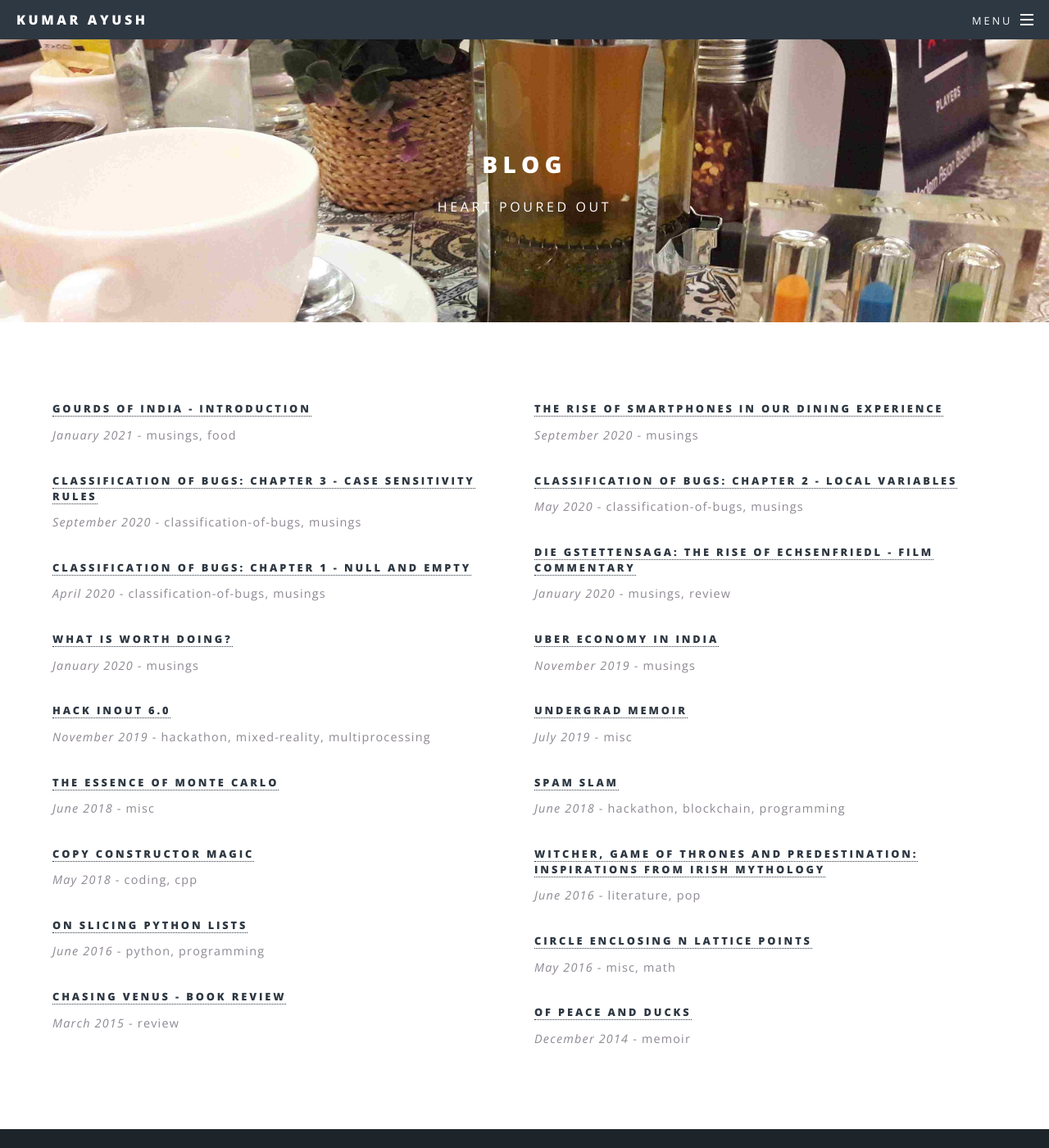
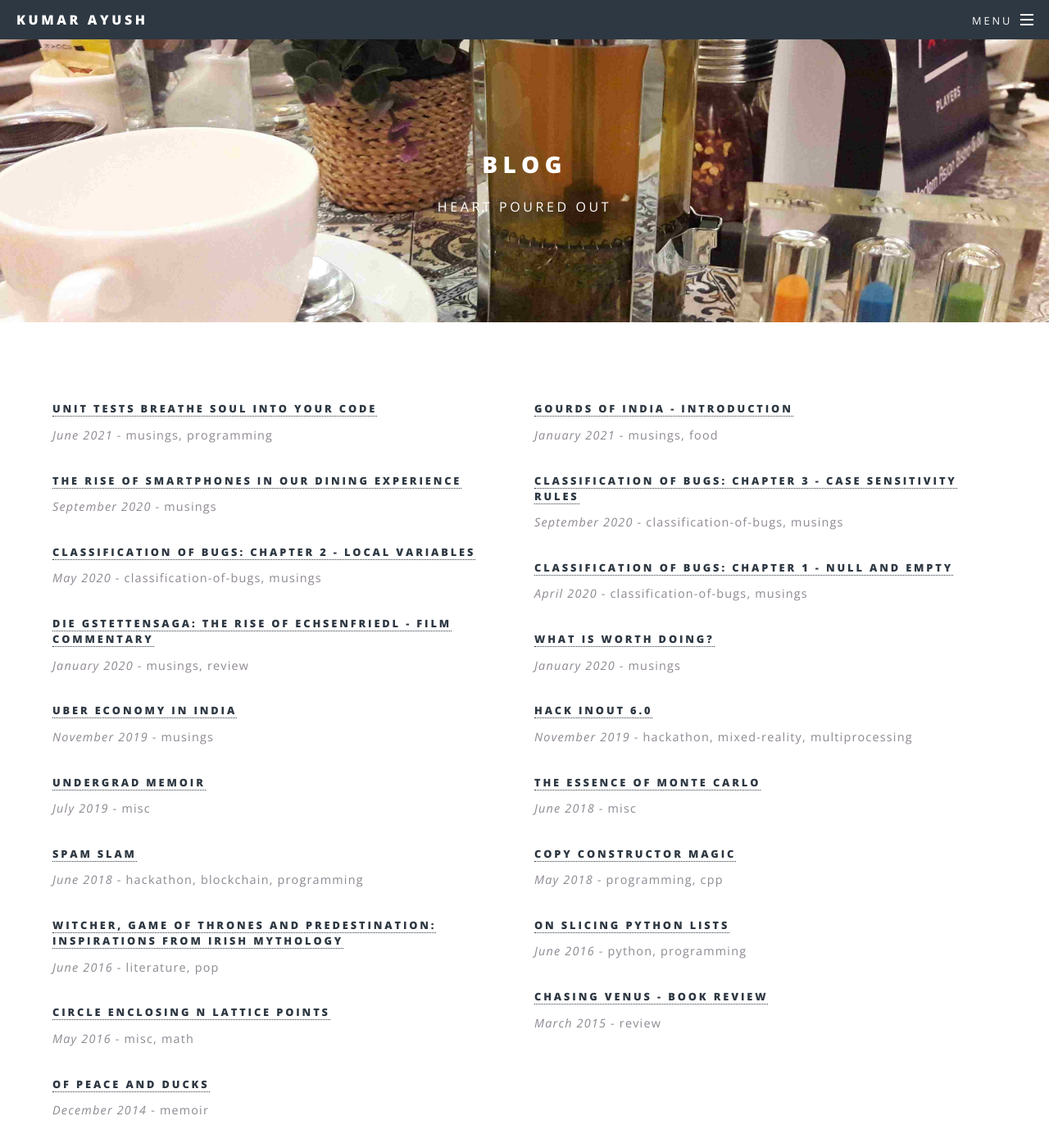
Before and after one commit to cheekujodhpur/website, a Jekyll site: the page built from _pages/blog.html, in a window 1280 px wide and 1400 px high. Shown: the whole window at 82% size. Built offline with Jekyll 4.4.1, drawn with Linux system fonts in a browser that asks for light colours; some of the changed lines change nothing that is shown.

Commit message:
add unit tests blog

```diff
--- a/_bposts/copy-constructor-magic.md
+++ b/_bposts/copy-constructor-magic.md
@@ -2,7 +2,7 @@
 layout: blog
 title:  "Copy Constructor Magic"
 date:   2018-05-20 12:42:00
-categories: coding cpp
+categories: programming cpp
 ---
 
 <script markdown="0" src="https://cdn.rawgit.com/google/code-prettify/master/loader/run_prettify.js"></script>
--- /dev/null
+++ b/_bposts/unit-tests-soul.md
@@ -0,0 +1,19 @@
+---
+layout: blog
+title:  "Unit Tests breathe soul into your code"
+date:   2021-06-20 11:02:14
+categories: musings programming
+---
+
+As many of you may know, this blog is a self-discovery process.
+It is also possible that none of you may know. I am not aware of anyone other than myself reading this. The topics that I generally write about fit the following description - these are ideas that I have encountered in my experience. I do not claim that they are new ideas to the world. Simply that I did not read or listen about them verbatim and discovered them in the wild. I hope that you, the reader, would also enjoy discovering these articles. They're cute, aren't they?
+
+I have spent months thinking about writing on this topic and have hesitated. Although I am convinced of the point, I did not find my arguments convincing. What helped me push across the finish line is a little book called [The Programmer's Brain](https://www.manning.com/books/the-programmers-brain) by Felienne Hermans. I have been following her work for a few years now, initially attracted to her work on programming in MS Excel. I was fascinated by functional programming paradigms and wanted to nail down the thought that MS Excel indeed fits into the paradigm.
+
+Enough of the welcome blabber! Let's jump on then. What are the reasons we write unit tests for our code? One is that it helps identify bugs early. This is why I was taught I must write tests, and I have benefitted from this. However, many seasons later, I have discovered there are more advantages to this. One of them is documentation. Programmers new to the codebase get a lot to learn about the code from the tests. Interpreting complex functions becomes more manageable when one looks at examples of their input and output.
+
+As of writing, I work with data science pipelines in Python, and I've chosen to keep my test cases heavily redundant. Although the size of the codebase can be reduced plenty if I bother refactoring my input sets. I've made this choice to aid a new programmer to interpret any function with greater ease.
+
+That's all the point there is. I want to put some frills to these thoughts, though. I tend to think of this in terms of breathing soul into your code. Programming can be described as modelling objects. These could be from the physical world. For example, you are writing a class to represent a car in a racing game. These could be from the abstract world. You could be processing a linked list that represents the file system of your operating system. In all these scenarios, certain implicit assumptions drive the implementations. You don't write these in the code. Instead, you assume (or hope) that the future programmer would also work with these implicit assumptions. For example, a `Car` class would not have a 'fly' method. Or would it?
+
+Let us say that you assumed it would not. Let's fast forward to the future. Your game has a bug that sends the car bury a few centimetres in the ground after a collision. The most obvious test that would prevent this scenario is to check that the y-coordinate of the car cannot be negative. Here, I have assumed y is the vertical axis, and a value of 0 implies the ground. This is fascinating to me. It is one thing to test if your method does what it is supposed to do correctly. It is another to test if it does not do what it is not supposed to do. You can keep things on a chair and you can keep things on a table. What's the difference? Tests give the objects their identity. This may seem trivial for a class like `Car`, but you do not always work with classes with a clear analogue. While the identity of a `Car` class may be intuitive to an average programmer, the same would not hold true for the `AppointmentBook` class in management software. Who can create an appointment? What does an appointment look like? The answers would depend on the context, which the original programmer would have been aware of. As the programmer who has to implement a change in the future, you need to know the original context. Documentation is helpful in such scenarios, but unit tests for methods that detail what the class is *not* capable of? They breathe the soul into your objects.
```
